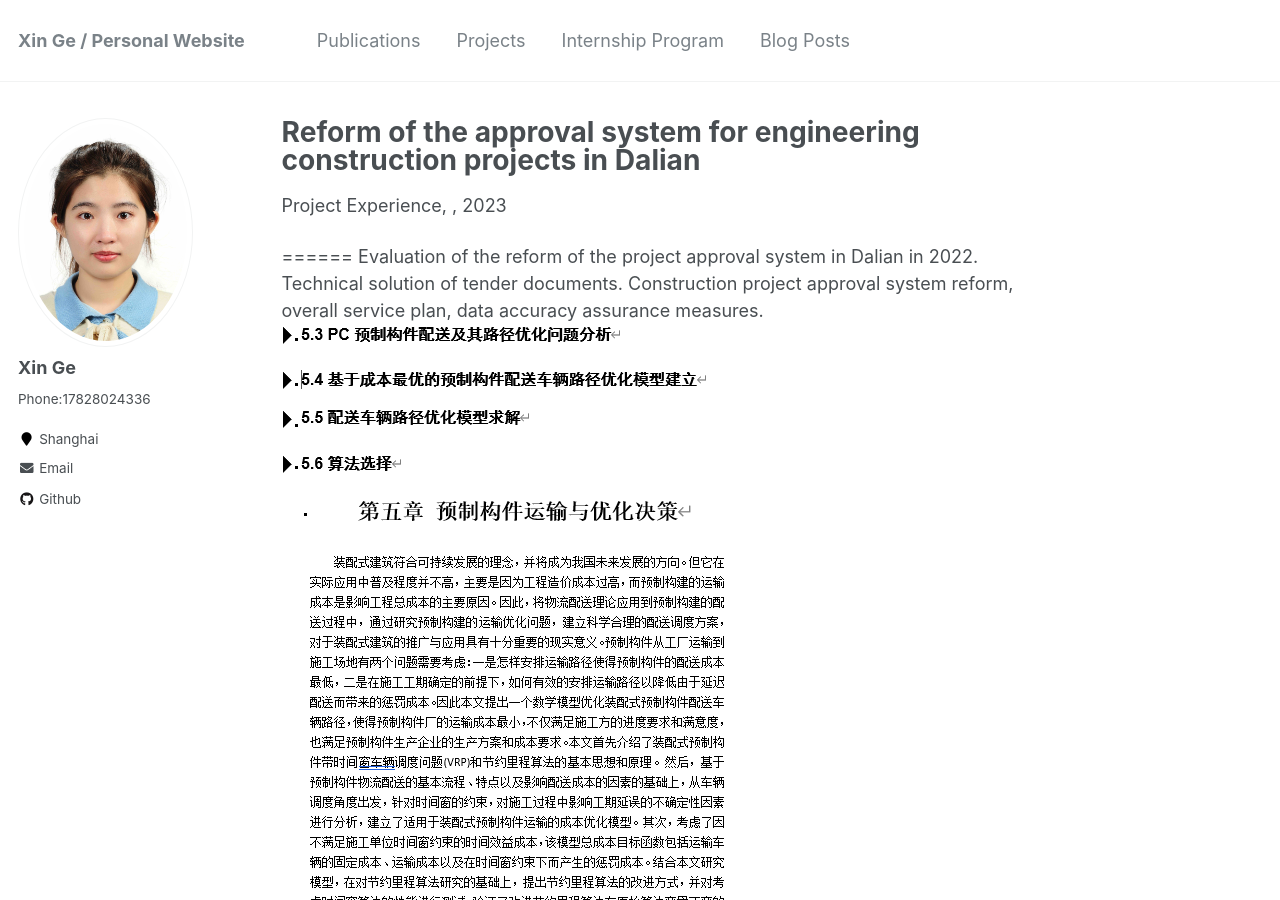
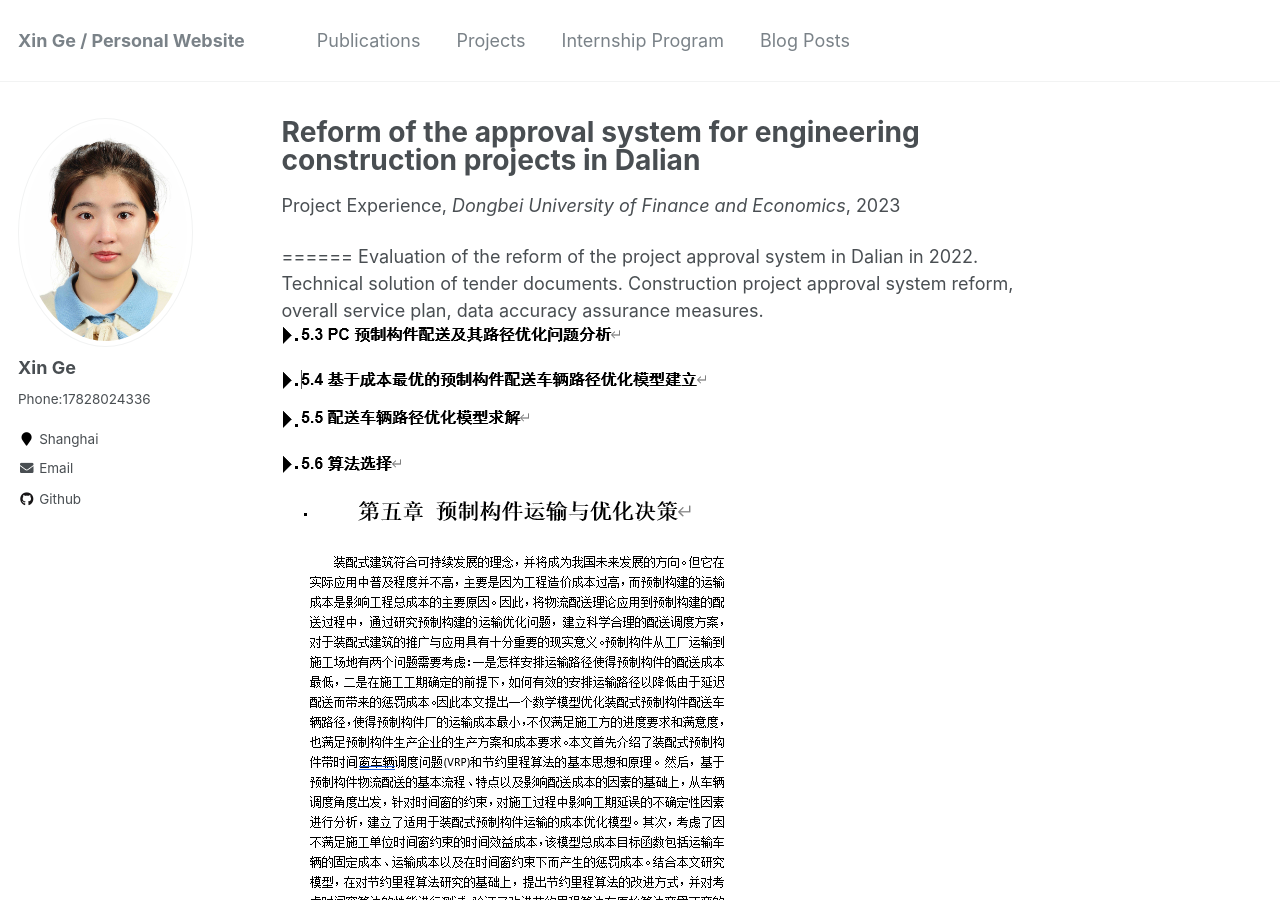
Before and after one commit to Esther0630/Esther0630.github.io, a Jekyll site: the page built from _teaching/3.md, in a window 1280 px wide and 900 px high. Built offline with Jekyll 4.4.1, drawn with Linux system fonts in a browser that asks for light colours.

Commit message:
Update 3.md

```diff
--- a/_teaching/3.md
+++ b/_teaching/3.md
@@ -3,6 +3,7 @@ title: "Reform of the approval system for engineering construction projects in D
 collection: teaching
 type: "Project Experience"
 permalink: /teaching/3
+venue: "Dongbei University of Finance and Economics"
 date: 2022.07-2022.11
 location: "Dalian, China"
 ---
```
